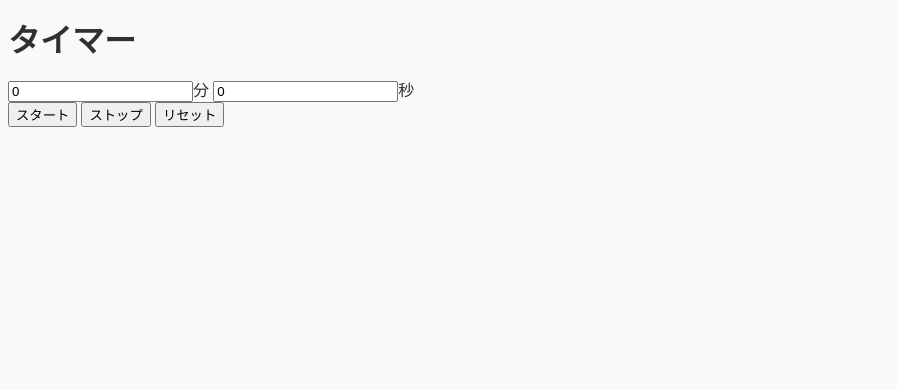
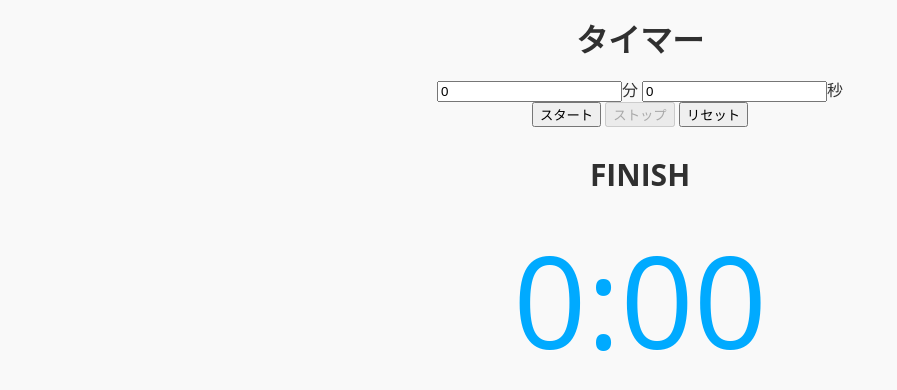
Before and after one commit to d-yuji/javascript_studies, a plain HTML site: page Timer/timer.html in a window 1280 px wide. Both pictures are taken after a click on the button "スタート". Shown: the whole page, without its empty margins (0-897 px from the left). Drawn offline with Linux system fonts and the light colour scheme.

Commit message:
大体できた

```diff
--- a/Timer/timer.css
+++ b/Timer/timer.css
@@ -33,4 +33,15 @@ body{
 	line-height: 1.2;
 	color: #303030;
 	background-color: #f9f9f9;
+	text-align: center;
 }
+#finish{
+	margin: 30px;
+	font-weight: bold;
+	font-size:30px;
+}
+#count{
+	color: #00aaff;
+	font-size: 128px;
+	text-shadow: 0 1px 0 rgba(255,255,255,0.5);
+}
--- a/Timer/timer.html
+++ b/Timer/timer.html
@@ -9,12 +9,14 @@
 <body>
 	<h1>タイマー</h1>
 	<form name="timer">
-		<input type="text" value="0">分
-		<input type="text" value="0">秒<br>
-		<input type="button" value="スタート" onclick="cntStart()">
-		<input type="button" value="ストップ" onclick="cntStop()">
-		<input type="button" value="リセット" onclick="reSet()">
+		<input type="text" value="0" >分
+		<input type="text" value="0" >秒<br>
+		<input type="button" id="startButton" value="スタート" onclick="cntStart()">
+		<input type="button" id="stopButton" value="ストップ" onclick="cntStop()">
+		<input type="button" id="resetButton" value="リセット" onclick="reSet()">
 	</form>
+	<div id = "finish">SET TIME</div>
+	<div id = "count">0:00</div>
 	<script type="text/javascript" src = "timer.js"></script>
 </body>
 </html>
--- a/Timer/timer.js
+++ b/Timer/timer.js
@@ -1,60 +1,75 @@
-var timer1; //タイマーを格納する変数（タイマーID）の宣言
+var timer1;
+var audio = new Audio("res/se_maoudamashii_chime02.mp3");
 
+var timerH,timerM,timerS;
 
-//カウントダウン関数を1000ミリ秒毎に呼び出す関数
+var timerText = document.getElementById("finish");
+var countText = document.getElementById("count");
+
 function cntStart(){
-	document.timer.elements[2].disabled = true;
+	timerText.innerHTML = 'COUNTING ...'
+	setInputState(false);
+	setButtonState(false,true,false);
 	timer1 = setInterval("countDown()",1000);
 }
 
-//タイマー停止関数
 function cntStop(){
-	document.timer.elements[2].disabled = false;
+	setInputState(true)
+	setButtonState(true,false,true);
+	timerText.innerHTML = 'STOP';
 	clearInterval(timer1);
 }
 
-//カウントダウン関数
 function countDown(){
 	var min = document.timer.elements[0].value;
 	var sec = document.timer.elements[1].value;
 	var minI,secI;
-	if( (min=="") && (sec=="") ){
-		alert("時刻を設定してください！");
-		reSet();
-	}else{
 	if (min==""){
 		min = 0;
 	}
-		minI = parseInt(min,10);
-
 	if (sec==""){
 		sec = 0;
 	}
+	minI = parseInt(min,10);
 	secI = parseInt(sec,10);
 
+	if(minI < 0 || minI > 59 || secI < 0 || secI >59){
+		alert("正しい値(0~59)を入れてください")
+		reSet();
+	}else{
 		tmWrite( minI*60 + secI-1);
 	}
 }
 
-//残り時間を書き出す関数
 function tmWrite(time){
 	var int = time;
-
 	if (int <= 0){
 		reSet();
-		alert("時間です！");
+		timerText.innerHTML = 'FINISH'
+		audio.play();
 	}else{
-		//残り分数はintを60で割って切り捨てる
+		countText.innerHTML = (Math.floor(int/60)) + ':' + (int % 60);
 		document.timer.elements[0].value = Math.floor(int/60);
-		//残り秒数はintを60で割った余り
 		document.timer.elements[1].value = int % 60;
 	}
 }
 
-//フォームを初期状態に戻す（リセット）関数
 function reSet(){
-	document.timer.elements[0].value="0";
-	document.timer.elements[1].value="0";
-	document.timer.elements[2].disabled=false;
+	document.timer.elements[0].value = "0";
+	document.timer.elements[1].value = "0";
+	countText.innerHTML = '0:00';
+	timerText.innerHTML = 'SET TIME';
+	setInputState(true);
+	setButtonState(true,false,true);
 	clearInterval(timer1);
 }
+
+function setInputState(state){
+	document.timer.elements[0].disabled = !state;
+	document.timer.elements[1].disabled = !state;
+}
+function setButtonState(start,stop,reset){
+	document.timer.elements[2].disabled = !start;
+	document.timer.elements[3].disabled = !stop;
+	document.timer.elements[4].disabled = !reset;
+}
```
Also changed, not shown: 1 other file. Lines whose indentation alone changed are shown as unchanged.
